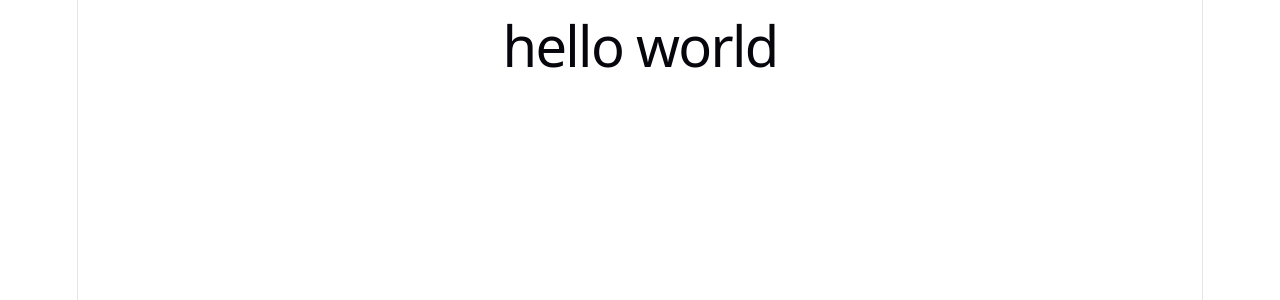
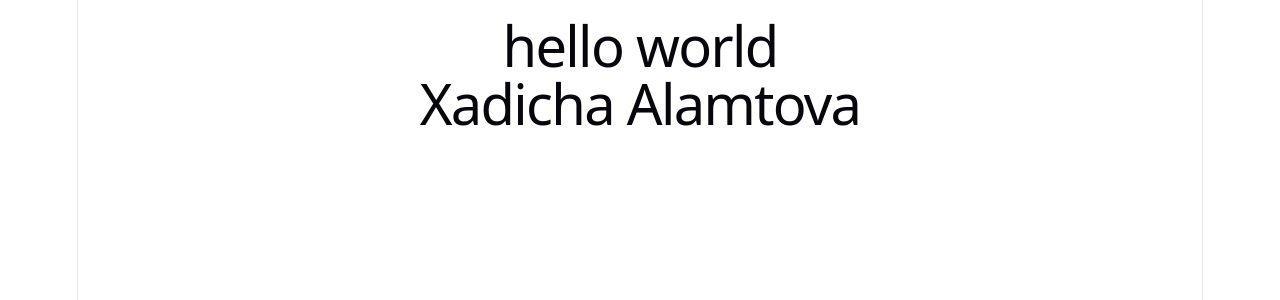
Before and after one commit to QotipQoganlar-299-chi-jinni-xona/Brinchi-project, a React (Vite) app: page / in a window 1280 px wide. Shown: the top 300 px of the page. Built offline with nearby package versions, Linux system fonts and the light colour scheme.

Commit message:
add name

```diff
--- a/src/App.jsx
+++ b/src/App.jsx
@@ -5,6 +5,7 @@ const App = () => {
     <div>
 
       <h1>hello world</h1>
+      <h1>Xadicha Alamtova</h1>
     </div>
 
   )
```
